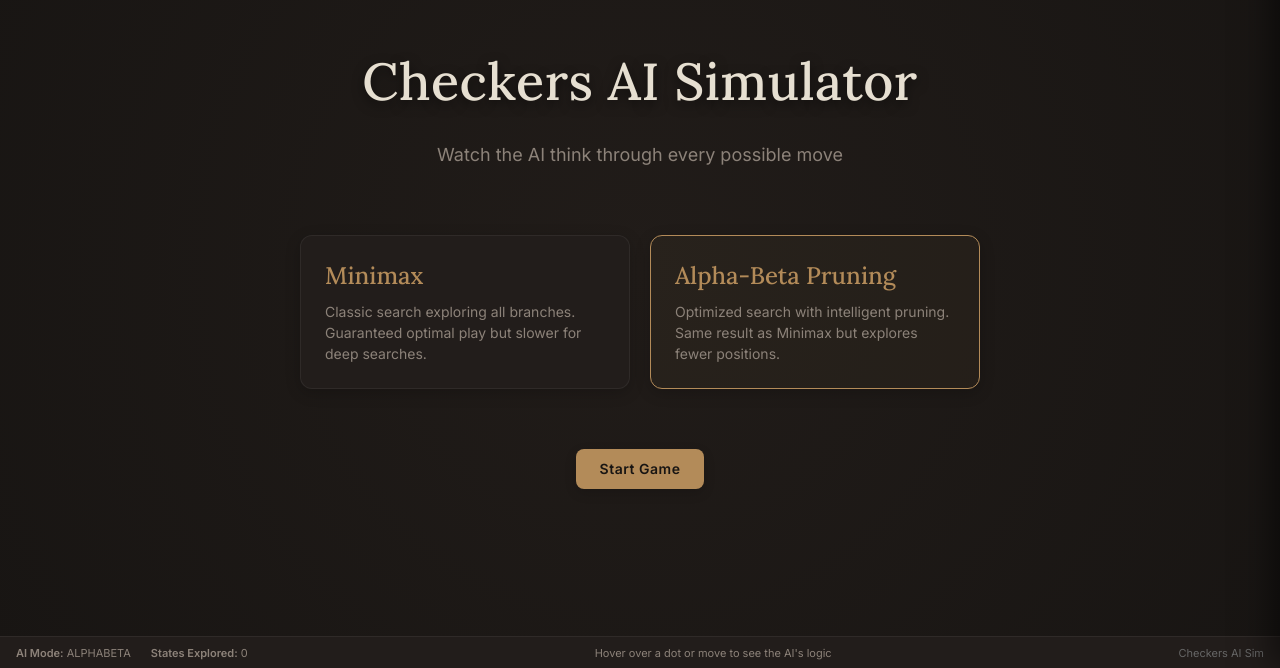
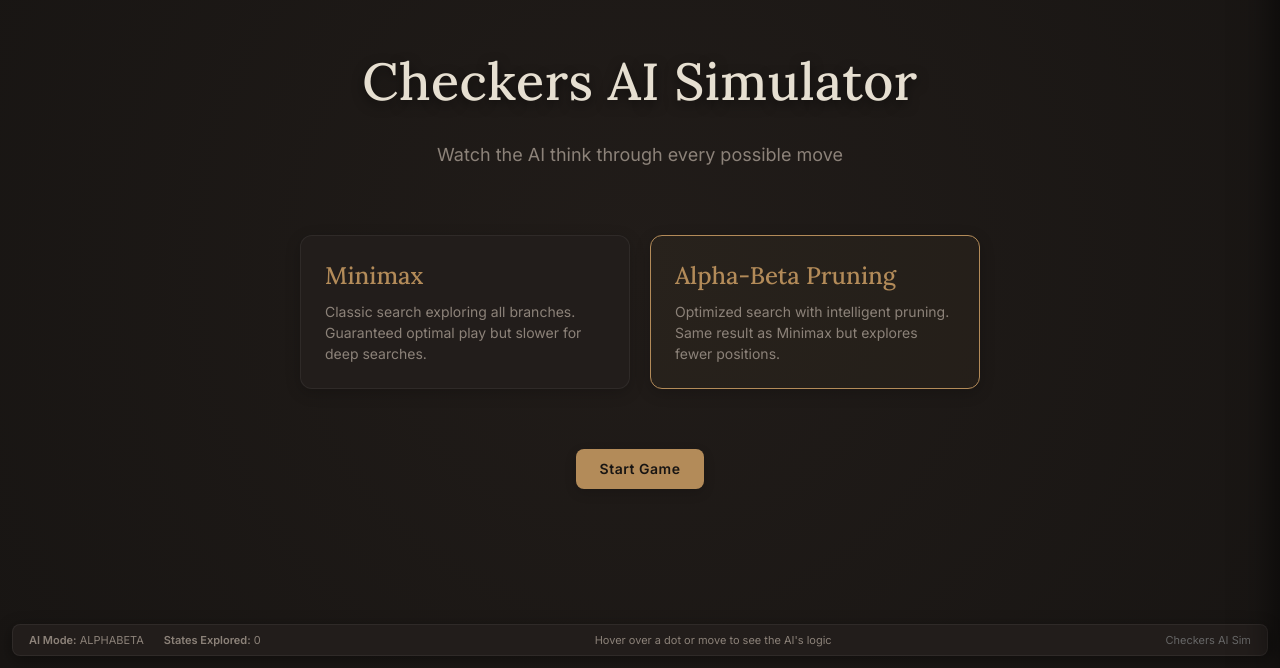
Before and after one commit to pwick15/checkers-sim, a React (Vite) app in the folder frontend/: page / in a window 1280 px wide. Shown: the part 132-800 px from the top of the page. Built offline with nearby package versions, Linux system fonts and the light colour scheme.

Commit message:
style: remove Strategic Outcome board preview from Explainer Modal to simplify layout

```diff
--- a/frontend/src/App.css
+++ b/frontend/src/App.css
@@ -183,7 +183,7 @@
     grid-template-columns: minmax(500px, 1fr) minmax(400px, 600px);
     gap: 20px;
     width: 100%;
-    height: calc(100vh - 32px); /* Account for bottom status bar */
+    height: calc(100vh - 56px); /* Account for bottom floating status bar and margins */
     padding: 20px 20px 10px 20px;
     box-sizing: border-box;
     overflow: hidden;
@@ -741,6 +741,8 @@
     display: flex;
     justify-content: center;
     align-items: center;
+    padding: 24px;
+    box-sizing: border-box;
 }
 
 .modal-content {
@@ -764,6 +766,10 @@
     font-family: var(--font-serif);
     font-size: 32px;
     margin-bottom: 20px;
+}
+
+.explainer-modal {
+    max-width: 640px !important;
 }
 
 .explainer-modal h3 {
@@ -798,11 +804,12 @@
 /* Status Bar */
 .status-bar {
     position: fixed;
-    bottom: 0;
-    left: 0;
-    width: 100%;
+    bottom: 12px;
+    left: 12px;
+    width: calc(100% - 24px);
     background: var(--bg-panel);
-    border-top: 1px solid var(--bg-panel-border);
+    border: 1px solid var(--bg-panel-border);
+    border-radius: 8px;
     padding: 8px 16px;
     font-size: 11px;
     color: var(--text-muted);
@@ -812,6 +819,7 @@
     z-index: 500;
     height: 32px;
     box-sizing: border-box;
+    box-shadow: 0 4px 16px rgba(0, 0, 0, 0.4);
 }
 
 .animation-overlay {
--- a/frontend/src/App.jsx
+++ b/frontend/src/App.jsx
@@ -750,20 +750,9 @@ function App() {
                   </div>
                 </div>
 
-                <div className="explainer-main-content" style={{ display: 'grid', gridTemplateColumns: '200px 1fr', gap: 20 }}>
-                  {/* LEFT: TARGET BOARD */}
-                  <div className="target-board-column">
-                    <div style={{ fontSize: 11, color: '#aaa', marginBottom: 8, textAlign: 'center' }}>STRATEGIC OUTCOME</div>
-                    <div style={{ padding: 10, background: '#000', borderRadius: 8, border: '1px solid #333' }}>
-                      <MiniBoard board={explainerNode.board_state} theme={theme} />
-                    </div>
-                    <p style={{ fontSize: 10, color: '#666', marginTop: 8, textAlign: 'center', lineHeight: 1.4 }}>
-                      The AI predicts this board state will be reached if both players play optimally from here.
-                    </p>
-                  </div>
-
-                  {/* RIGHT: MATH */}
-                  <div className="math-column">
+                <div className="explainer-main-content">
+                  {/* MATH DETAILS */}
+                  <div className="math-column" style={{ width: '100%' }}>
                     {/* VISUAL BREAKDOWN CARDS */}
                     <div style={{ display: 'grid', gridTemplateColumns: '1fr 1fr 1fr', gap: 10, marginBottom: 25 }}>
                       <div className="explainer-card-mini">
```
